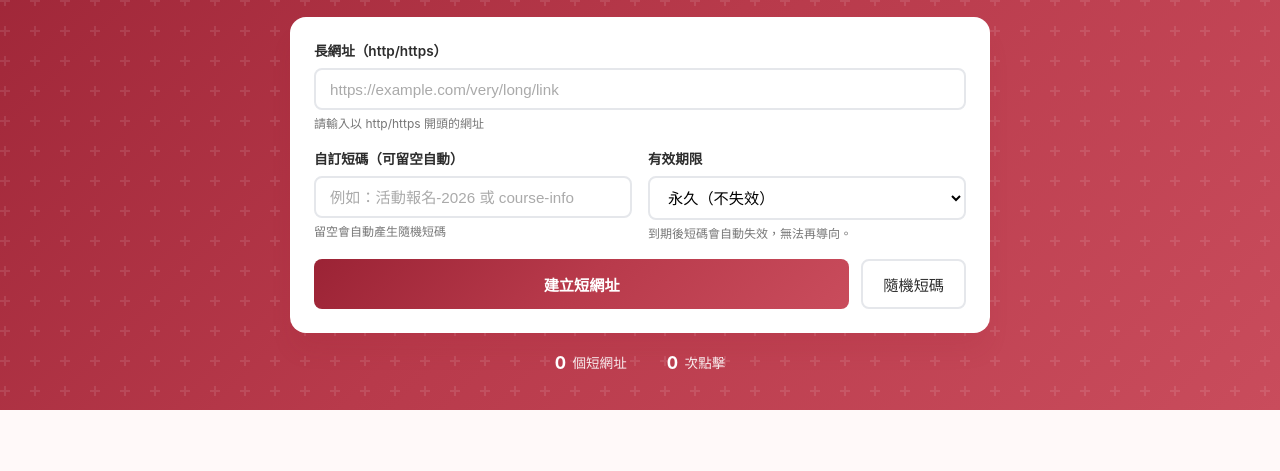
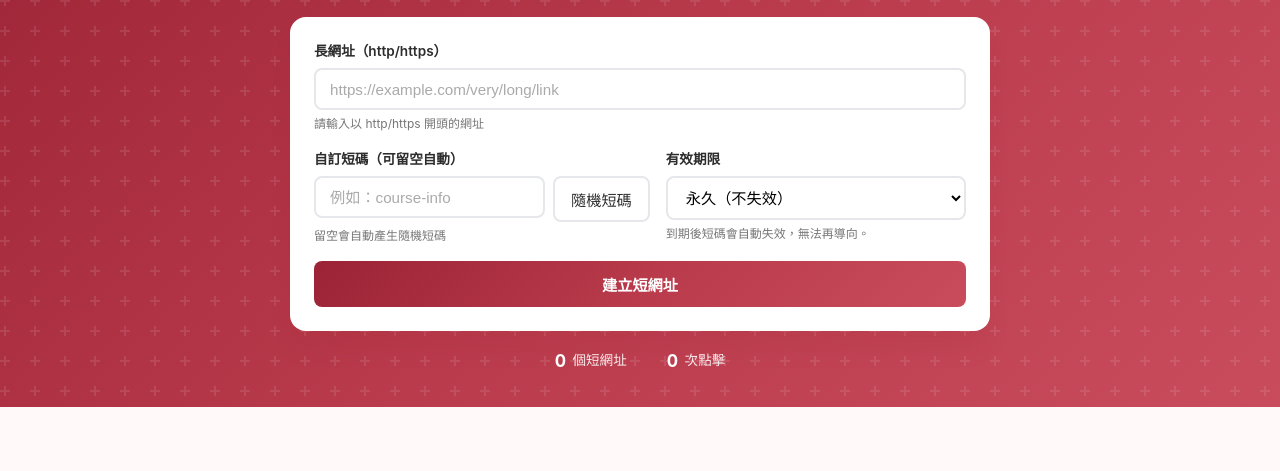
Before and after one commit to su-nz/ntnu.cc, a website: page public/index.html in a window 1280 px wide. Shown: the part 184-655 px from the top of the page. Drawn offline with Linux system fonts and the light colour scheme; no server answers.

Commit message:
優化自訂短碼輸入欄位，新增隨機短碼按鈕並調整提示文字

```diff
--- a/public/index.html
+++ b/public/index.html
@@ -994,7 +994,10 @@
           <div class="form-row">
             <div class="form-group">
               <label for="customIdInput" data-i18n="form.customId">自訂短碼（可留空自動）</label>
-              <input type="text" id="customIdInput" data-i18n-placeholder="form.customIdPlaceholder" placeholder="例如：活動報名-2026 或 course-info" pattern="[a-zA-Z0-9\-_]+" maxlength="32">
+              <div style="display: flex; gap: 0.5rem; align-items: flex-start;">
+                <input type="text" id="customIdInput" data-i18n-placeholder="form.customIdPlaceholder" placeholder="例如：course-info" pattern="[a-zA-Z0-9\-_]+" maxlength="32" style="flex: 1;">
+                <button type="button" class="btn-random" id="randomBtn" data-i18n="form.random" style="white-space: nowrap; padding: 0.6rem 1rem;">隨機短碼</button>
+              </div>
               <p class="form-hint" data-i18n="form.customIdHint">留空會自動產生隨機短碼</p>
             </div>
             <div class="form-group">
@@ -1019,7 +1022,6 @@
 
           <div class="btn-row">
             <button type="submit" class="btn-submit" id="submitBtn" data-i18n="form.submit">建立短網址</button>
-            <button type="button" class="btn-random" id="randomBtn" data-i18n="form.random">隨機短碼</button>
           </div>
         </form>
 
@@ -1215,7 +1217,7 @@
         },
         form: {
           customId: '自訂短碼（可留空自動）',
-          customIdPlaceholder: '例如：活動報名-2026 或 course-info',
+          customIdPlaceholder: '例如：course-info',
           customIdHint: '留空會自動產生隨機短碼',
           expiry: '有效期限',
           expiry1h: '1 小時',
@@ -1308,7 +1310,7 @@
         },
         form: {
           customId: 'Custom Short Code (optional)',
-          customIdPlaceholder: 'e.g., event-2026 or course-info',
+          customIdPlaceholder: 'e.g., course-info',
           customIdHint: 'Leave empty to auto-generate a random code',
           expiry: 'Expiration',
           expiry1h: '1 Hour',
```
